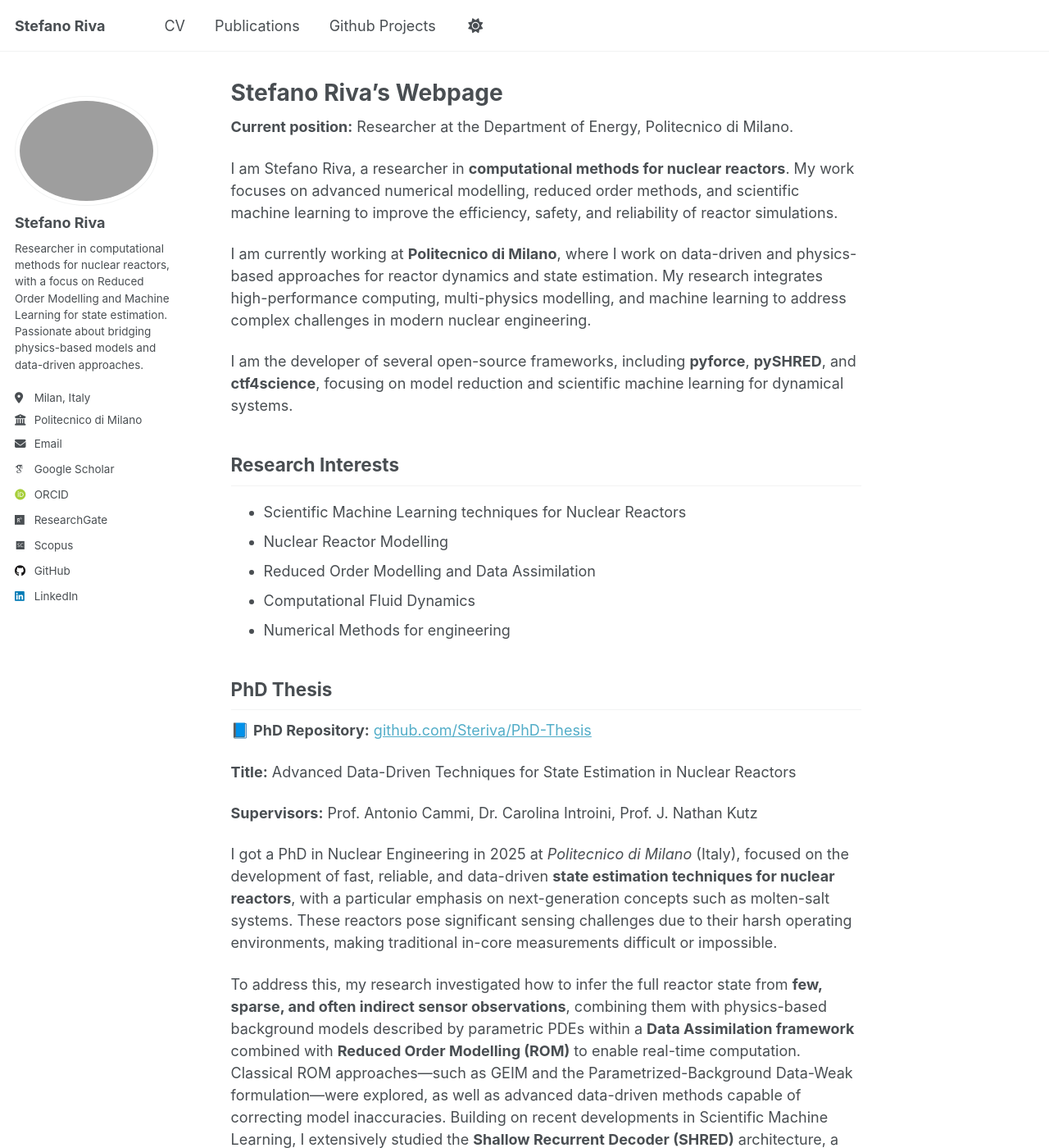
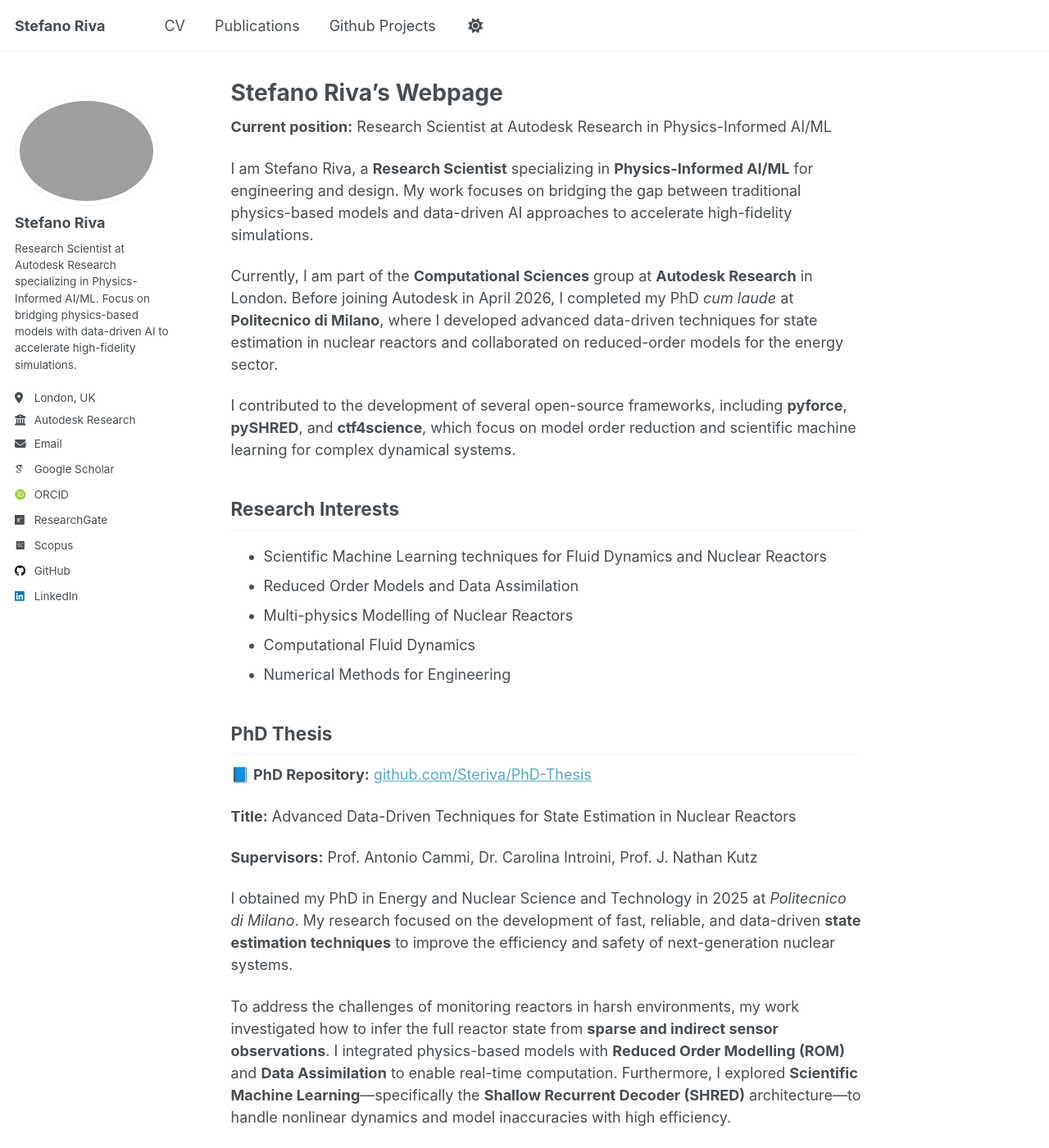
Before and after one commit to Steriva/Steriva.github.io, a Jekyll site: the page built from _pages/about.md, in a window 1280 px wide and 1400 px high. Shown: the whole window at 82% size. Built offline with Jekyll 4.4.1, drawn with Linux system fonts in a browser that asks for light colours; some web fonts are replaced; a script that is not in the unit is left out; some of the changed text lies outside the part shown.

Commit message:
Update with autodesk position

```diff
--- a/_config.yml
+++ b/_config.yml
@@ -16,7 +16,7 @@
 url                      : https://Steriva.github.io # The base hostname & protocol for your site e.g. "https://[your GitHub username].github.io",
                                                            # or if you already have some other page hosted on Github then use "https://[your GitHub username].github.io/[Your Repo Name]"
 baseurl                  : "" # the subpath of your site, e.g. "/blog"
-repository               : "academicpages/Steriva.github.io"
+repository               : "Steriva/Steriva.github.io"
 
 # Site Author - The following control what appear as part of the author content on the side bar.
 #               If a field is blank the icon and link will not appear, otherwise it will be shown.
@@ -26,11 +26,11 @@
   avatar           : "prof_pic.jpeg"
   name             : "Stefano Riva"
   pronouns         : # example: "she/her"
-  bio              : "Researcher in computational methods for nuclear reactors, with a focus on Reduced Order Modelling and Machine Learning for state estimation. Passionate about bridging physics-based models and data-driven approaches."
-  location         : "Milan, Italy"
-  employer         : "Politecnico di Milano"
+  bio              : "Research Scientist at Autodesk Research specializing in Physics-Informed AI/ML. Focus on bridging physics-based models with data-driven AI to accelerate high-fidelity simulations."
+  location         : "London, UK"
+  employer         : "Autodesk Research"
   uri              : # URL
-  email            : "stefano.riva@polimi.it"
+  email            : "stefano.riva@autodesk.com"
 
   # Academic websites
   academia         : # URL
@@ -108,7 +108,7 @@
 staticman:
   allowedFields          : ['name', 'email', 'url', 'message']
   branch                 : "gh-pages" # "master", "gh-pages"
-  commitMessage          : "New comment."
+  commitMessage             : "New comment."
   filename               : comment-{@timestamp}
   format                 : "yml"
   moderation             : true
--- a/_pages/about.md
+++ b/_pages/about.md
@@ -7,21 +7,21 @@
   - /about.html
 ---
 
-**Current position:** Researcher at the Department of Energy, Politecnico di Milano.
+**Current position:** Research Scientist at Autodesk Research in Physics-Informed AI/ML
 
-I am Stefano Riva, a researcher in **computational methods for nuclear reactors**. My work focuses on advanced numerical modelling, reduced order methods, and scientific machine learning to improve the efficiency, safety, and reliability of reactor simulations.
+I am Stefano Riva, a **Research Scientist** specializing in **Physics-Informed AI/ML** for engineering and design. My work focuses on bridging the gap between traditional physics-based models and data-driven AI approaches to accelerate high-fidelity simulations.
 
-I am currently working at **Politecnico di Milano**, where I work on data-driven and physics-based approaches for reactor dynamics and state estimation. My research integrates high-performance computing, multi-physics modelling, and machine learning to address complex challenges in modern nuclear engineering.
+Currently, I am part of the **Computational Sciences** group at **Autodesk Research** in London. Before joining Autodesk in April 2026, I completed my PhD *cum laude* at **Politecnico di Milano**, where I developed advanced data-driven techniques for state estimation in nuclear reactors and collaborated on reduced-order models for the energy sector.
 
-I am the developer of several open-source frameworks, including **pyforce**, **pySHRED**, and **ctf4science**, focusing on model reduction and scientific machine learning for dynamical systems.
+I contributed to the development of several open-source frameworks, including **pyforce**, **pySHRED**, and **ctf4science**, which focus on model order reduction and scientific machine learning for complex dynamical systems.
 
 ## Research Interests
 
-- Scientific Machine Learning techniques for Nuclear Reactors
-- Nuclear Reactor Modelling
-- Reduced Order Modelling and Data Assimilation
+- Scientific Machine Learning techniques for Fluid Dynamics and Nuclear Reactors
+- Reduced Order Models and Data Assimilation
+- Multi-physics Modelling of Nuclear Reactors
 - Computational Fluid Dynamics
-- Numerical Methods for engineering
+- Numerical Methods for Engineering
 
 ## PhD Thesis
 
@@ -31,16 +31,8 @@
 
 **Supervisors:** Prof. Antonio Cammi, Dr. Carolina Introini, Prof. J. Nathan Kutz
 
+I obtained my PhD in Energy and Nuclear Science and Technology in 2025 at *Politecnico di Milano*. My research focused on the development of fast, reliable, and data-driven **state estimation techniques** to improve the efficiency and safety of next-generation nuclear systems.
 
+To address the challenges of monitoring reactors in harsh environments, my work investigated how to infer the full reactor state from **sparse and indirect sensor observations**. I integrated physics-based models with **Reduced Order Modelling (ROM)** and **Data Assimilation** to enable real-time computation. Furthermore, I explored **Scientific Machine Learning**—specifically the **Shallow Recurrent Decoder (SHRED)** architecture—to handle nonlinear dynamics and model inaccuracies with high efficiency.
 
-I got a PhD in Nuclear Engineering in 2025 at *Politecnico di Milano* (Italy), focused on the development of fast, reliable, and data-driven **state estimation techniques for nuclear reactors**, with a particular emphasis on next-generation concepts such as molten-salt systems. These reactors pose significant sensing challenges due to their harsh operating environments, making traditional in-core measurements difficult or impossible.
-
-To address this, my research investigated how to infer the full reactor state from **few, sparse, and often indirect sensor observations**, combining them with physics-based background models described by parametric PDEs within a **Data Assimilation framework** combined with **Reduced Order Modelling (ROM)** to enable real-time computation. Classical ROM approaches—such as GEIM and the Parametrized-Background Data-Weak formulation—were explored, as well as advanced data-driven methods capable of correcting model inaccuracies. Building on recent developments in Scientific Machine Learning, I extensively studied the **Shallow Recurrent Decoder (SHRED)** architecture, a lightweight neural network framework capable of handling nonlinear dynamics, parametric datasets, and complex reactor behaviour with minimal training effort.
-
-These techniques were validated on several challenging case studies, including:
-- Molten Salt Fast Reactor (MSFR)
-- TRIGA Mark II research reactor
-- Fluid-dynamics benchmarks
-- The DYNASTY experimental facility at Politecnico di Milano
-
-The results demonstrate the strong potential of ROM-based and machine-learning-based state estimation methods for future **digital twins** of nuclear systems, ultimately supporting safer and more efficient reactor operation.
+These techniques were validated on several challenging case studies, including the Molten Salt Fast Reactor (MSFR), the TRIGA Mark II research reactor, and the DYNASTY experimental facility.
```
Also changed, not shown: _pages/cv.md (+40 -37 lines), 1 other file.
